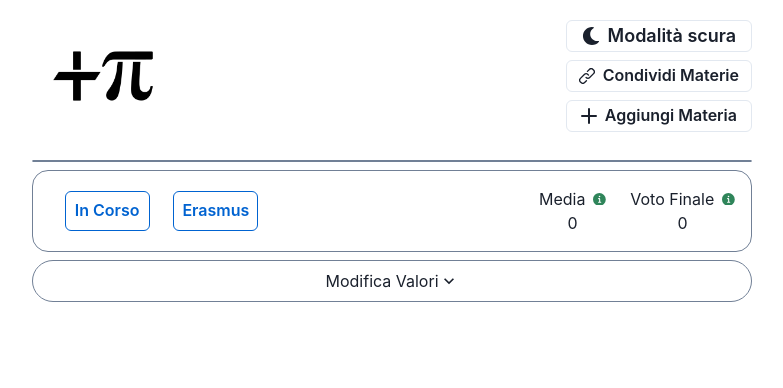
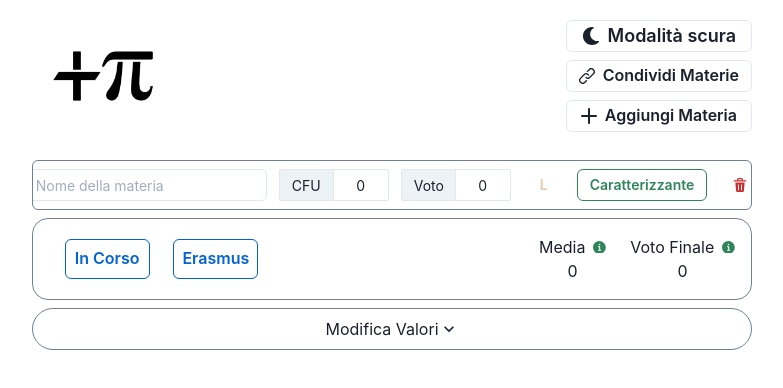
Before and after one commit to ExalFabu/TPTP, a React (Create React App) app: page / in a window 1280 px wide. Shown: the top 388 px of the page, without its empty margins (248-1031 px from the left). Built offline with nearby package versions, Linux system fonts and the light colour scheme; what jsonschema would draw is missing.

Commit message:
Added default lecture

```diff
--- a/src/App.js
+++ b/src/App.js
@@ -6,6 +6,7 @@ import Header from './components/Header';
 import PreferencesTab from './components/PreferencesTab';
 import { exactWidth } from './theme';
 import { urlToLectures } from './components/CopyUrlButton';
+import { LectureType } from './components/Lecture';
 
 // Default lectures are, in order
 // 1. URL Parameters
@@ -16,7 +17,7 @@ import { urlToLectures } from './components/CopyUrlButton';
 const defaultLectures =
   urlToLectures(window.location.search) ||
   JSON.parse(localStorage.getItem('lectures')) ||
-  [];
+  [new LectureType()];
 
 /** @type {import('./model/PreferencesType').Preferences} */
 const baseOptions = {
```
